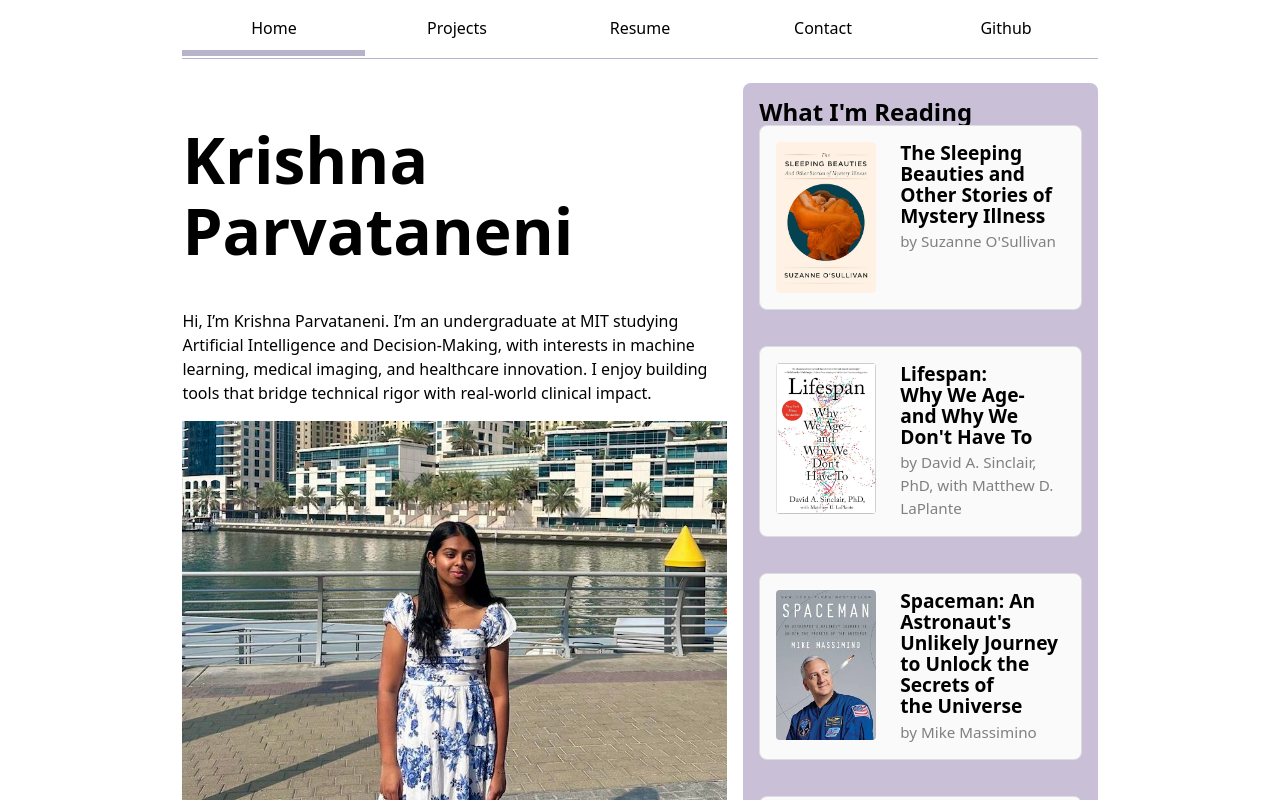
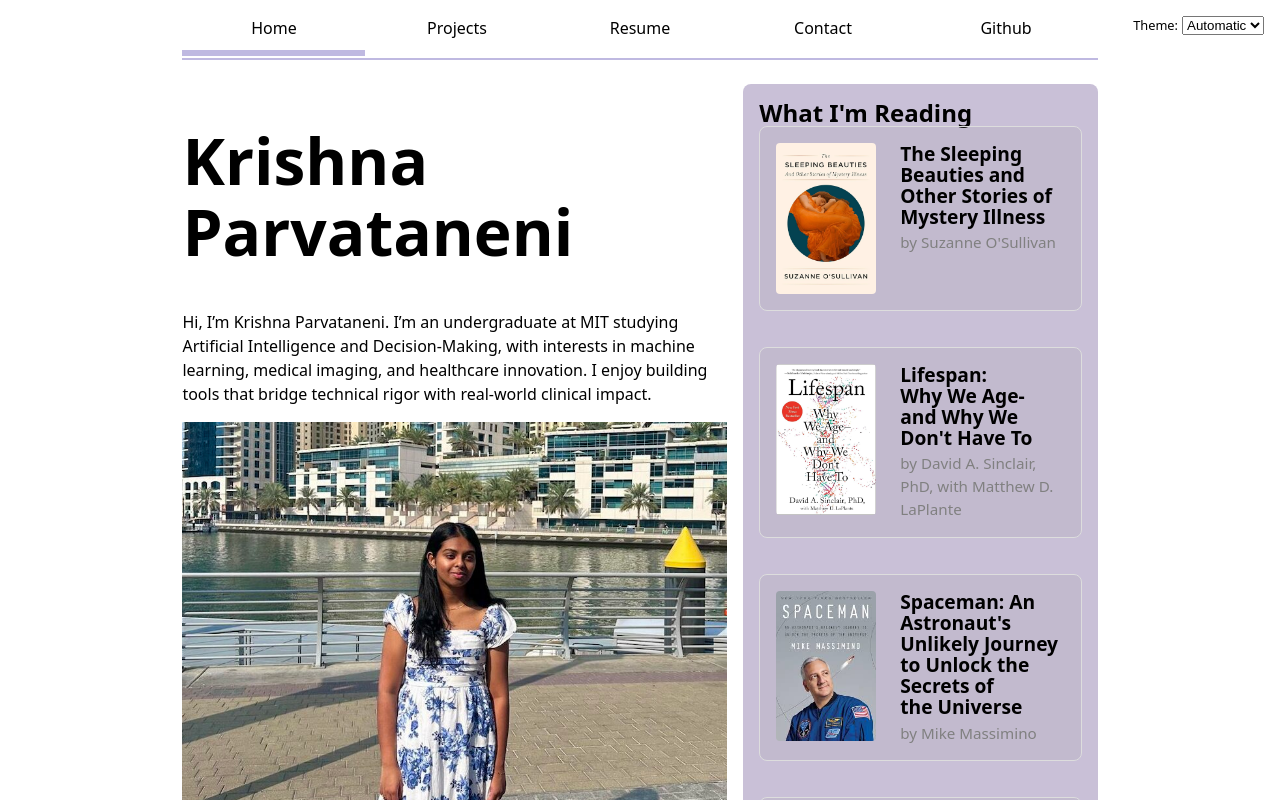
Before and after one commit to kveni12/lab3, a SvelteKit app: page / in a window 1280 px wide. Shown: the top 800 px of the page. Built offline with nearby package versions, Linux system fonts and the light colour scheme.

Commit message:
step 2 of lab 4

```diff
--- a/src/lib/ReadingItem.svelte
+++ b/src/lib/ReadingItem.svelte
@@ -19,7 +19,7 @@ article {
     padding: 1em;
     border: 1px solid #ddd;
     border-radius: 8px;
-    background-color: #fafafa;
+    background-color: rgba(128, 128, 128, 0.1);
     flex: 0 1 320px;      /* min width for wrapping */
     transition: transform 0.2s;
 }
@@ -37,6 +37,7 @@ img {
     display: flex;
     flex-direction: column;
     gap: 0.25em;
+    color: black;
     flex: 1; /* takes remaining space */
 }
 
@@ -55,7 +56,7 @@ h2 {
 
 /* Hover effect for polish */
 article:hover {
-    background-color: #f0f0f0;
+    background-color: rgba(128, 128, 128, 0.2);
     box-shadow: 0 2px 8px rgba(0,0,0,0.1);
     transform: translateY(-2px);
 }
--- a/src/routes/+layout.svelte
+++ b/src/routes/+layout.svelte
@@ -1,15 +1,30 @@
 <script>
 import {base} from "$app/paths";
 import {page} from "$app/stores";
+let colorScheme = "light dark";
+let localStorage = globalThis.localStorage ?? {};
+if (localStorage.colorScheme) { // if localStorage has a colorScheme property
+  colorScheme = localStorage.colorScheme; // override the default colorScheme
+}
+let root = globalThis.document?.documentElement;
+$: root?.style.setProperty("color-scheme", colorScheme);
+$: localStorage.colorScheme = colorScheme; // persist the user's choice in localStorage
 let pages = [
   {url: "/", title: "Home"},
   {url: "/projects", title: "Projects"},
   {url: "/resume", title: "Resume"},
   {url: "/contact", title: "Contact"},
-  {url: "https://github.com/kmorhun", title: "Github"},
+  {url: "https://github.com/kveni12", title: "Github"},
 ];
 </script>
-
+<label class="color-scheme-switch">
+    Theme:
+    <select bind:value = {colorScheme}>
+        <option value="light dark">Automatic</option>
+        <option value="light">Light</option>
+        <option value="dark">Dark</option>
+    </select>
+</label>
 <nav>
     {#each pages as p}
         <a href={base + p.url}
@@ -43,18 +58,33 @@ nav a {
   margin-bottom: 2px;
 }
 
+nav {
+    --border-color: oklch(50.188% 0.14837 285.869 / 40%);
+    border-bottom: 2px solid var(--border-color);
+}
 nav a.current {
-  border-bottom: 0.4em solid oklch(77.65% 0.03264 291.562);
+  border-bottom: 0.4em solid var(--border-color);
 }
 
 nav a:hover {
   border-bottom: 0.6em solid var(--color-accent);
-  background-color: oklch(from var(--color-accent) 95% 5% h);
+  background-color: color-mix(in oklch, var(--color-accent), canvas 85%);
+
   padding-bottom: 0.1em;
 }
 
 :root {
   --color-accent: oklch(70% 35% 300); /* light purple */
 }
+.color-scheme-switch {
+  position: absolute;
+  top: 1rem;
+  right: 1rem;
 
+  display: inline-flex;
+  gap: 4px;
+
+  font-size: 80%;
+  font-family: inherit;
+}
 </style>
--- a/src/routes/+page.svelte
+++ b/src/routes/+page.svelte
@@ -16,7 +16,7 @@
     </div>
 
     <div class="reading-section">
-        <h2> What I'm Reading </h2>
+        <h2 class="reading-title"> What I'm Reading </h2>
         <div class="readings">
             {#each reading as r}
                 <ReadingItem data={r} />
@@ -59,4 +59,7 @@
     flex-wrap: wrap;
     gap: 0.5em;
 }
+.reading-title {
+    color: black;
+}
 </style>
--- a/static/style.css
+++ b/static/style.css
@@ -10,6 +10,9 @@ body {
  margin-inline: auto;
 }
 
+/* :root {
+  color-scheme: color-scheme-switch;
+} */
 
 html {
   accent-color: var(--color-accent);
```
